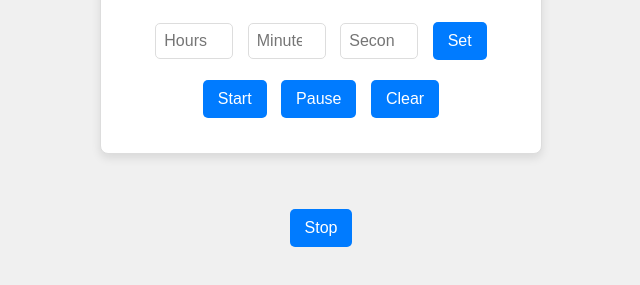
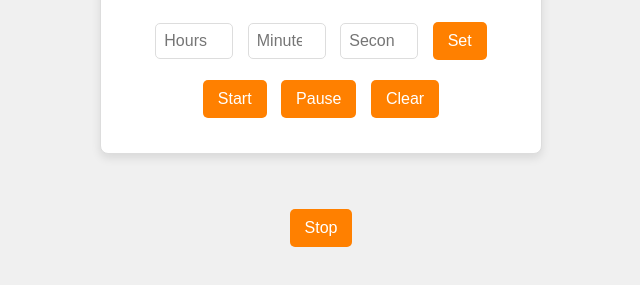
Before and after one commit to Hamzaelhamdani/Countdown, a plain HTML site: page index.html in a window 1280 px wide. Shown: the part 199-484 px from the top of the page, without its empty margins (319-959 px from the left). Drawn offline with Linux system fonts and the light colour scheme.

Commit message:
Update style.css

```diff
--- a/style.css
+++ b/style.css
@@ -40,7 +40,7 @@ body {
     padding: 10px 15px;
     margin: 5px;
     font-size: 1em;
-    background: #007bff;
+    background: #ff8000;
     color: white;
     border: none;
     border-radius: 5px;
```
